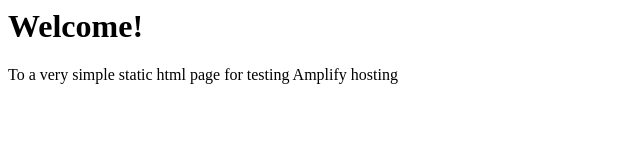
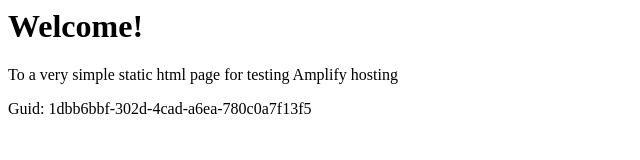
Before and after one commit to aws-aemilia-lhr/Github-PR-Commit-Integration-Test-DoNotTouch-GitHubAutoBuildCanaryTest-v1-preprod-eu-west-2, a website: page src/index.html in a window 1280 px wide. Shown: the whole page, without its empty margins (0-640 px from the left). Drawn offline with Linux system fonts and the light colour scheme.

Commit message:
commit from integ tests

```diff
--- a/src/index.html
+++ b/src/index.html
@@ -1,3 +1,5 @@
+
+
 <html lang="en">
 
 <head>
@@ -10,6 +12,6 @@
 <body>
     <h1>Welcome!</h1>
     <p>To a very simple static html page for testing Amplify hosting</p>
-</body>
+    <p>Guid: 1dbb6bbf-302d-4cad-a6ea-780c0a7f13f5</p></body>
 
 </html>
```
